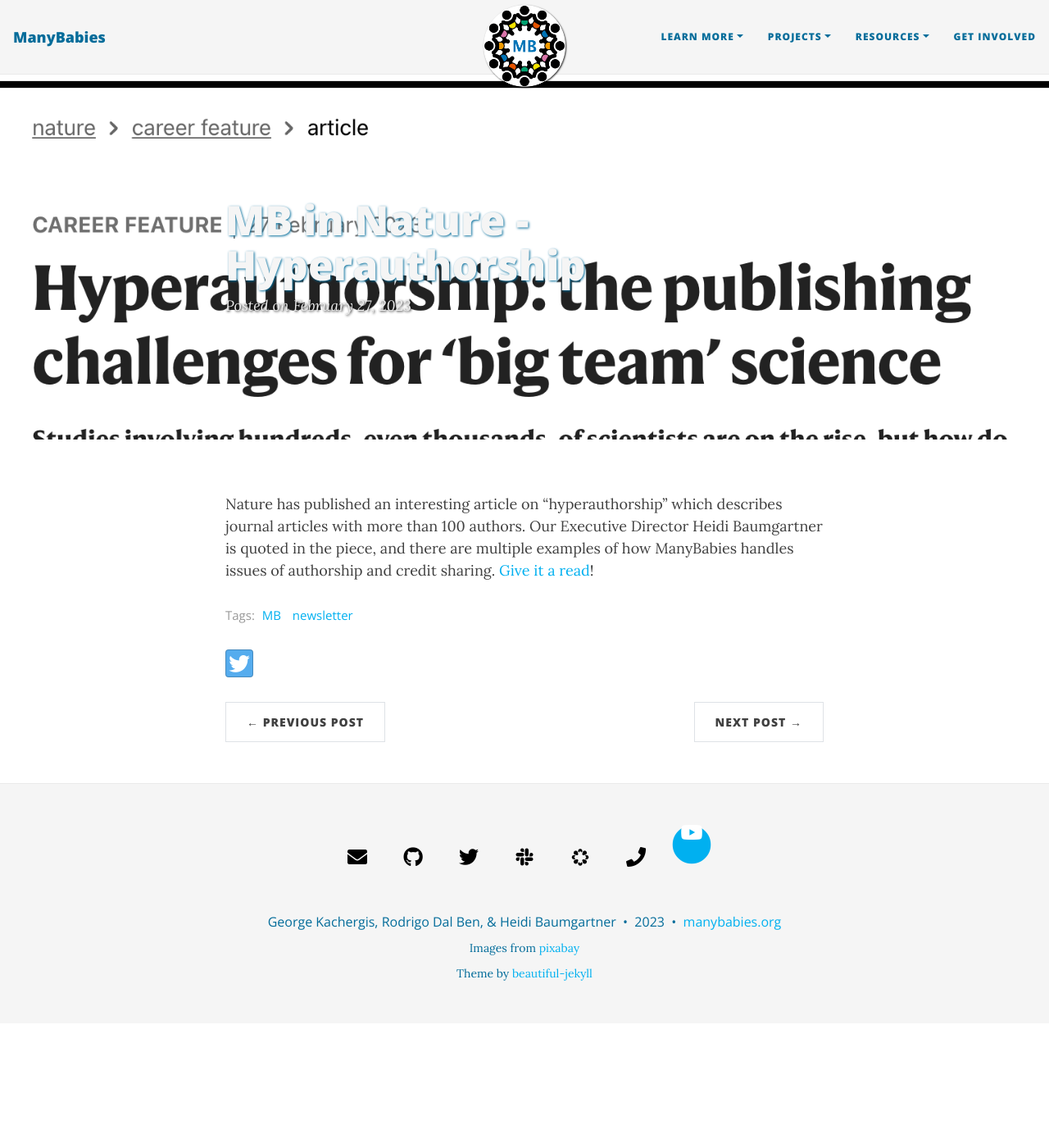
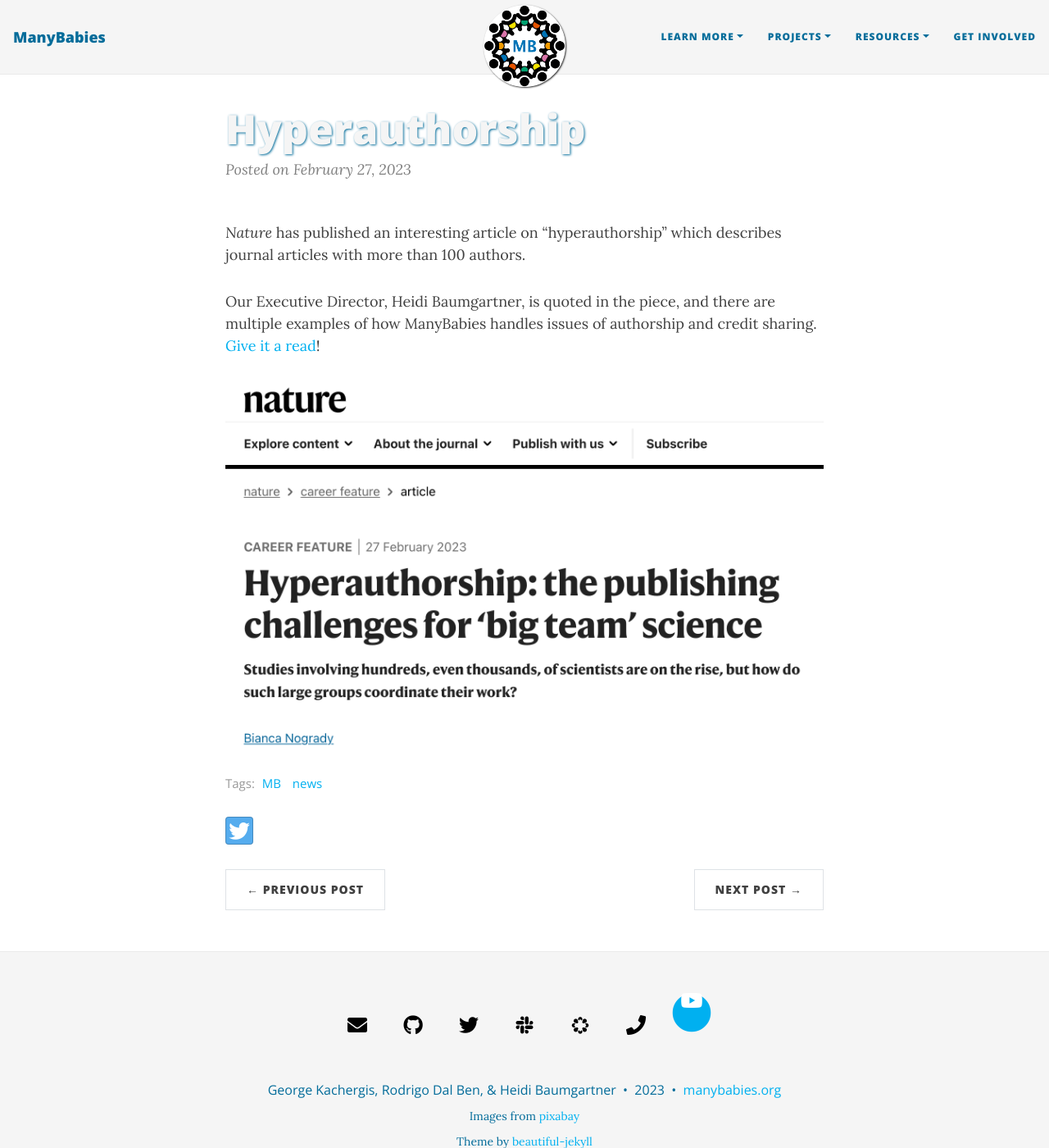
Before and after one commit to manybabies/manybabies.github.io, a Jekyll site: the page built from _posts/2023-02-27-hyperauthorship.md, in a window 1280 px wide and 1400 px high. Shown: the whole window at 82% size. Built offline with Jekyll 4.4.1, drawn with Linux system fonts in a browser that asks for light colours; nearby versions of some CDN libraries; some web fonts are replaced.

Commit message:
update posts

```diff
--- a/_posts/2023-02-27-hyperauthorship.md
+++ b/_posts/2023-02-27-hyperauthorship.md
@@ -1,8 +1,13 @@
 ---
 layout: post
-title: MB in Nature - Hyperauthorship
-cover-img: /assets/img/hyperauthorship.png
-tags: [MB, newsletter]
+title: Hyperauthorship
+thumbnail-img: /assets/img/hyperauthorship.png
+tags: [MB, news]
 ---
 
-Nature has published an interesting article on "hyperauthorship" which describes journal articles with more than 100 authors. Our Executive Director Heidi Baumgartner is quoted in the piece, and there are multiple examples of how ManyBabies handles issues of authorship and credit sharing. [Give it a read](https://www.nature.com/articles/d41586-023-00575-3)!
+*Nature* has published an interesting article on "hyperauthorship" which describes journal articles with more than 100 authors.
+
+Our Executive Director, Heidi Baumgartner, is quoted in the piece, and there are multiple examples of how ManyBabies handles issues of authorship and credit sharing. [Give it a read](https://www.nature.com/articles/d41586-023-00575-3)!
+<br>
+
+<a href="https://www.nature.com/articles/d41586-023-00575-3"><img src="/assets/img/hyperauthorship.png"></a>
```
Also changed, not shown: _posts/2022-01-26-MBinNature-jan2022.md (+2 -1 lines), _posts/2023-03-16-BTS-authorship.md (+7 -2 lines).
